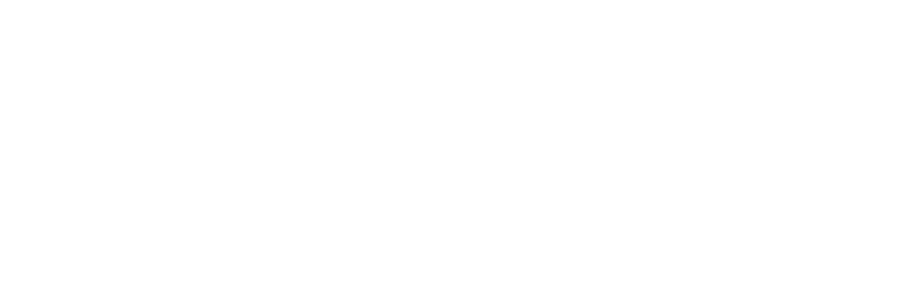
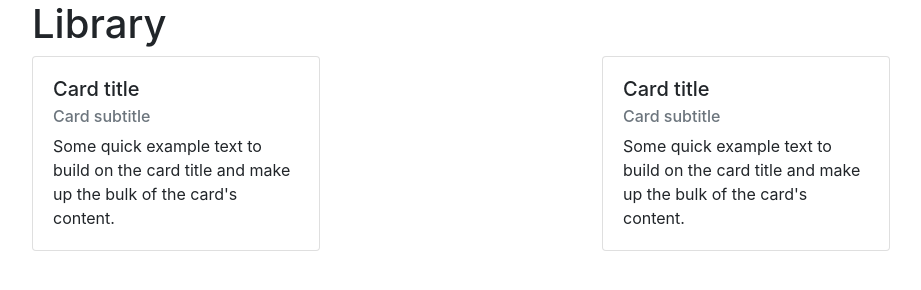
Before and after one commit to martinnajjar12/library, a plain HTML site: page index.html in a window 1280 px wide. Shown: the whole page, without its empty margins (53-974 px from the left). Drawn offline with nearby package versions, Linux system fonts and the light colour scheme.

Commit message:
Add cards

```diff
--- a/index.html
+++ b/index.html
@@ -10,7 +10,37 @@
 </head>
 
 <body>
+  <header class="container">
+    <h1>
+      Library
+    </h1>
+  </header>
 
+  <main>
+    <div class="container">
+      <div class="row">
+        <div class="col-6">
+          <div class="card" style="width: 18rem;">
+            <div class="card-body">
+              <h5 class="card-title">Card title</h5>
+              <h6 class="card-subtitle mb-2 text-muted">Card subtitle</h6>
+              <p class="card-text">Some quick example text to build on the card title and make up the bulk of the card's content.</p>
+            </div>
+          </div>
+        </div>
+
+        <div class="col-6">
+          <div class="card" style="width: 18rem;">
+            <div class="card-body">
+              <h5 class="card-title">Card title</h5>
+              <h6 class="card-subtitle mb-2 text-muted">Card subtitle</h6>
+              <p class="card-text">Some quick example text to build on the card title and make up the bulk of the card's content.</p>
+            </div>
+          </div>
+        </div>
+      </div>
+    </div>
+  </main>
 
   <script src="https://code.jquery.com/jquery-3.3.1.slim.min.js" integrity="sha384-q8i/X+965DzO0rT7abK41JStQIAqVgRVzpbzo5smXKp4YfRvH+8abtTE1Pi6jizo" crossorigin="anonymous"></script>
   <script src="https://cdnjs.cloudflare.com/ajax/libs/popper.js/1.14.7/umd/popper.min.js" integrity="sha384-UO2eT0CpHqdSJQ6hJty5KVphtPhzWj9WO1clHTMGa3JDZwrnQq4sF86dIHNDz0W1" crossorigin="anonymous"></script>
```
